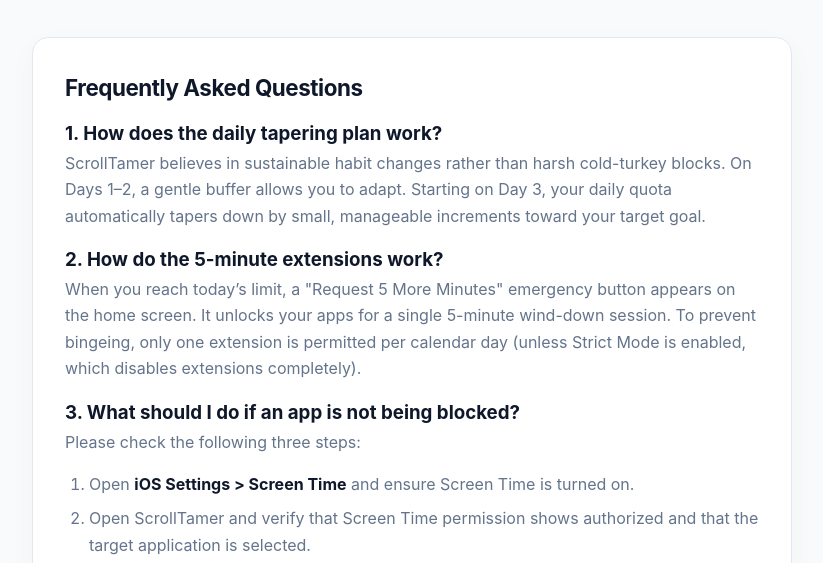
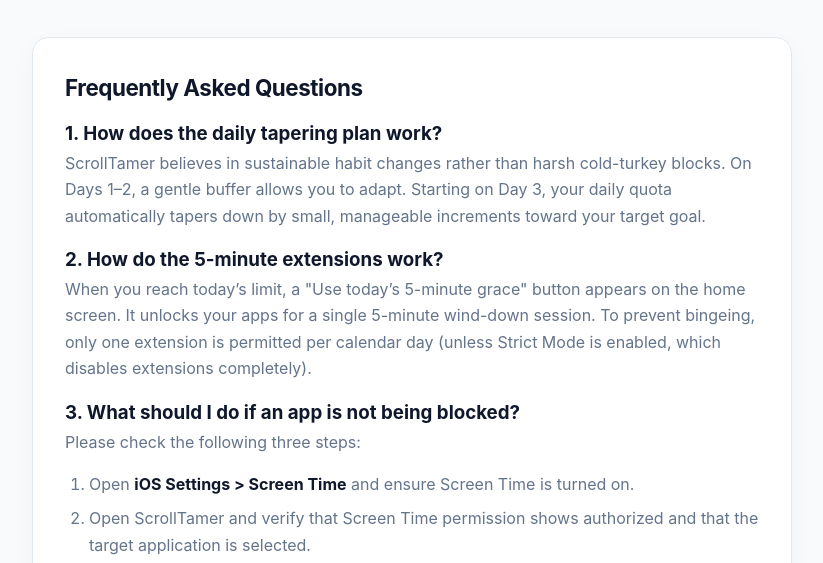
Before and after one commit to kaifancy/ScrollTamer-Policy, a plain HTML site: page support.html in a window 1280 px wide. Shown: the part 236-799 px from the top of the page, without its empty margins (228-1051 px from the left). Drawn offline with Linux system fonts and the light colour scheme.

Commit message:
docs: align support grace button label and terms multi-app wording

```diff
--- a/support.html
+++ b/support.html
@@ -39,7 +39,7 @@
       <p>ScrollTamer believes in sustainable habit changes rather than harsh cold-turkey blocks. On Days 1–2, a gentle buffer allows you to adapt. Starting on Day 3, your daily quota automatically tapers down by small, manageable increments toward your target goal.</p>
 
       <h3>2. How do the 5-minute extensions work?</h3>
-      <p>When you reach today’s limit, a "Request 5 More Minutes" emergency button appears on the home screen. It unlocks your apps for a single 5-minute wind-down session. To prevent bingeing, only one extension is permitted per calendar day (unless Strict Mode is enabled, which disables extensions completely).</p>
+      <p>When you reach today’s limit, a "Use today’s 5-minute grace" button appears on the home screen. It unlocks your apps for a single 5-minute wind-down session. To prevent bingeing, only one extension is permitted per calendar day (unless Strict Mode is enabled, which disables extensions completely).</p>
 
       <h3>3. What should I do if an app is not being blocked?</h3>
       <p>Please check the following three steps:</p>
```
Also changed, not shown: terms.html (+1 -1 lines).
